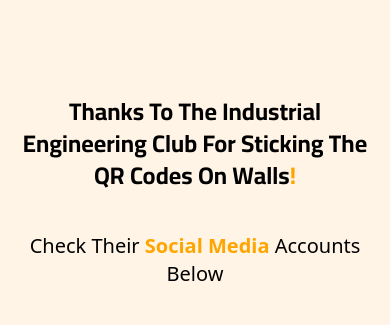
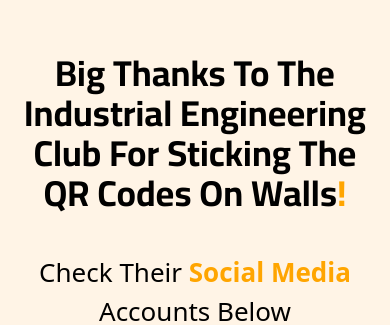
Before and after one commit to GDSC-YU/tuwaiq-classrooms, an Astro site: page /credits in a window 390 px wide. Shown: the part 238-563 px from the top of the page. Built offline with nearby package versions, Linux system fonts and the light colour scheme; Astro itself is replaced by a stand-in of ours.

Commit message:
Mobile Layout Hotfix

```diff
--- a/src/pages/credits.astro
+++ b/src/pages/credits.astro
@@ -14,12 +14,14 @@ import { Icon } from "astro-icon";
       class="flex h-screen flex-col items-center justify-center gap-y-10 overflow-hidden text-center"
     >
       <h1
-        class="font-cairo text-2xl font-bold transition-all duration-700 ease-in-out lg:text-4xl"
+        class="font-cairo text-4xl font-bold transition-all duration-700 ease-in-out"
       >
-        Thanks To The Industrial Engineering Club For Sticking The QR Codes On
-        Walls<span class="text-orangee">!</span>
+        Big Thanks To The Industrial Engineering Club For Sticking The QR Codes
+        On Walls<span class="text-orangee">!</span>
       </h1>
-      <p class="text-xl transition-all duration-700 ease-in-out lg:text-3xl">
+      <p
+        class="text-[26px] transition-all duration-700 ease-in-out lg:text-3xl"
+      >
         Check Their
         <span class="font-bold text-orangee">Social Media</span> Accounts Below
       </p>
```
